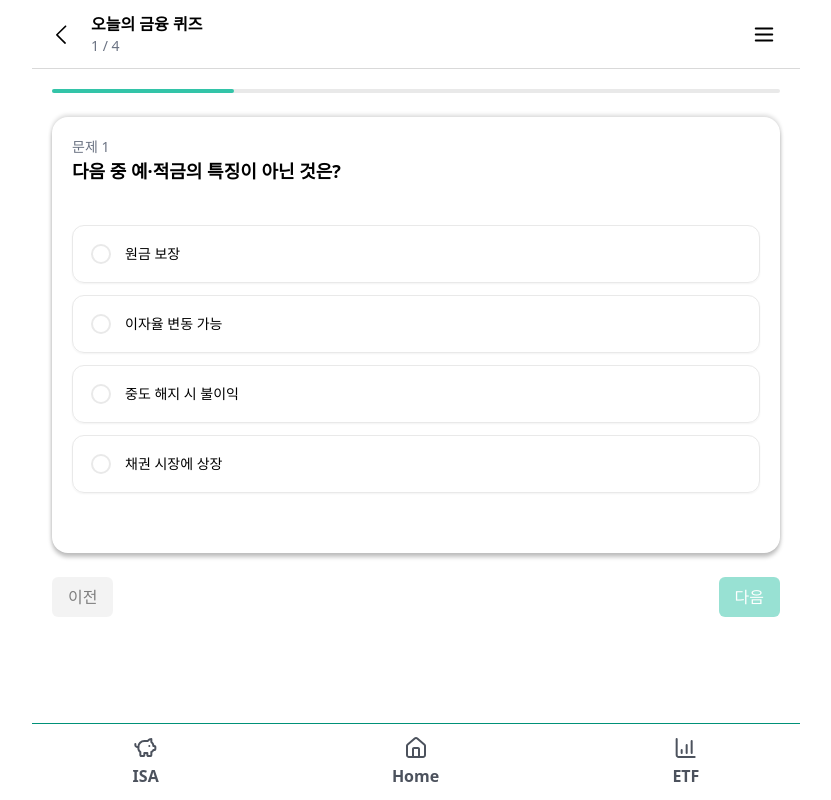
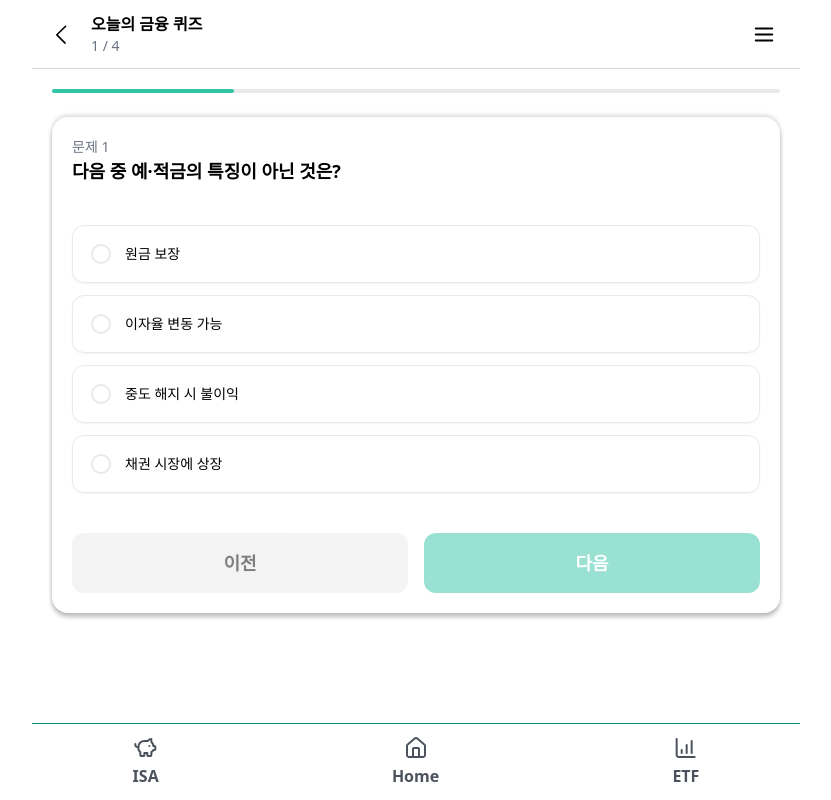
Before and after one commit to jjinleee/ISAID, a Next.js app: page /quiz in a window 1280 px wide. Shown: the whole page, without its empty margins (224-1055 px from the left). Built offline with nearby package versions, Linux system fonts and the light colour scheme.

Commit message:
style: 트로피 아이콘 삽입 (#23)

```diff
--- a/app/(routes)/quiz/_components/quiz-content.tsx
+++ b/app/(routes)/quiz/_components/quiz-content.tsx
@@ -30,7 +30,6 @@ export default function QUIZContent({
           style={{ width: `${((current + 1) / total) * 100}%` }}
         />
       </div>
-
       {/* 문제 영역 */}
       <div className='w-full h-full p-5 border-gray-2 shadow-[0px_4px_4px_rgba(0,0,0,0.25),0px_-2px_4px_rgba(0,0,0,0.15)] rounded-2xl'>
         <div className='text-sm text-gray-500'>문제 {current + 1}</div>
@@ -46,25 +45,40 @@ export default function QUIZContent({
             />
           ))}
         </div>
+        <div className='flex w-full gap-4 mt-auto'>
+          <button
+            onClick={onPrev}
+            disabled={current === 0}
+            className='flex-1 py-4 text-lg font-semibold text-center bg-gray-2 rounded-xl disabled:opacity-50'
+          >
+            이전
+          </button>
+          <button
+            onClick={onNext}
+            disabled={!selectedAnswer}
+            className='flex-1 py-4 text-lg font-semibold text-white bg-primary rounded-xl disabled:opacity-50'
+          >
+            {current === total - 1 ? '결과 보기' : '다음'}
+          </button>
+        </div>
       </div>
-
-      {/* 네비 버튼 */}
+      {/* 네비 버튼
       <div className='flex justify-between'>
         <button
           onClick={onPrev}
           disabled={current === 0}
-          className='px-4 py-2 bg-gray-2 rounded-md disabled:opacity-50'
+          className='px-8 py-4 bg-gray-2 rounded-md disabled:opacity-50 text-lg'
         >
           이전
         </button>
         <button
           onClick={onNext}
           disabled={!selectedAnswer}
-          className='px-4 py-2 bg-primary text-white rounded-md disabled:opacity-50'
+          className='px-8 py-4 bg-primary text-white rounded-md disabled:opacity-50 text-lg'
         >
           {current === total - 1 ? '결과 보기' : '다음'}
         </button>
-      </div>
+      </div> */}
     </div>
   );
 }
--- a/app/(routes)/quiz/_components/result-page.tsx
+++ b/app/(routes)/quiz/_components/result-page.tsx
@@ -1,4 +1,5 @@
 import React from 'react';
+import QuizTrophy from '@/public/images/quiz-trophy.svg';
 import QuestionOption from '@/components/question-option';
 import { QuizQuestion } from '../data/questions';
 
@@ -24,6 +25,7 @@ export default function ResultPage({ questions, answers }: ResultPageProps) {
     <div className='flex flex-col p-5 space-y-6'>
       {/* 결과 요약 카드 */}
       <div className='w-full bg-primary rounded-lg p-6 text-center text-white'>
+        <QuizTrophy className='mx-auto' />
         <h1 className='text-2xl font-bold mb-2'>퀴즈 완료!</h1>
         <p>
           {total}문제 중 {score}문제 정답
```
Also changed, not shown: public/images/quiz-trophy.svg (added).
